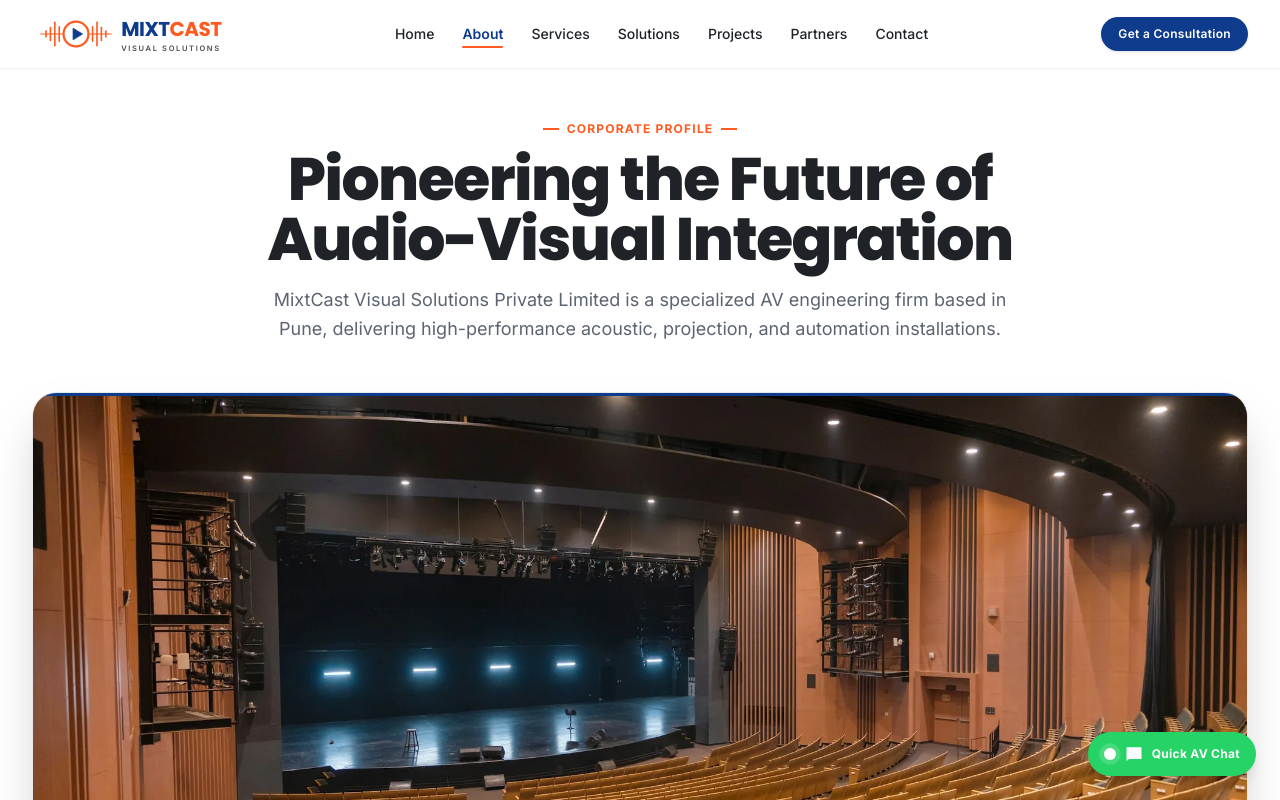
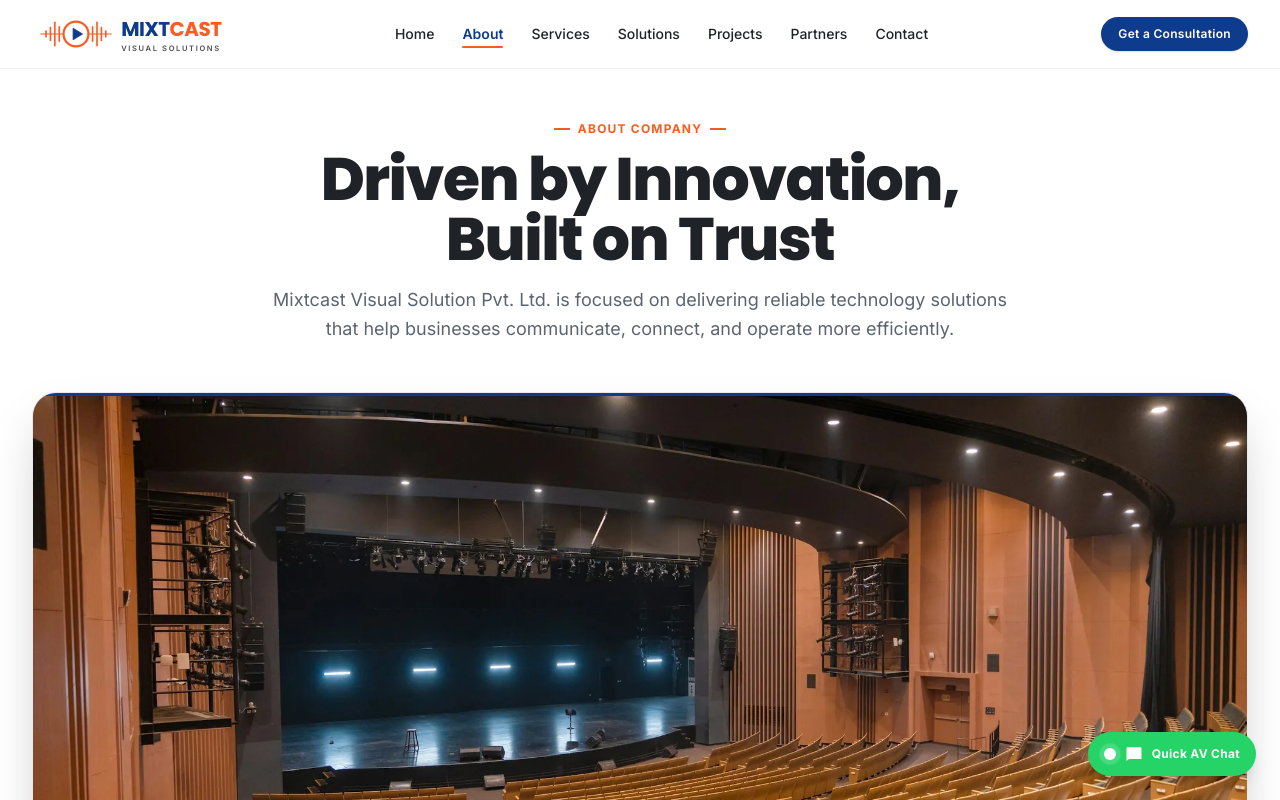
Before and after one commit to nicksnawale-ops/mixtcast, a React (Vite) app: page /about in a window 1280 px wide. Shown: the top 800 px of the page. Built offline with nearby package versions, Linux system fonts and the light colour scheme.

Commit message:
content(about): update hero eyebrow, headline and description
Co-Authored-By: Claude Opus 5.5 <noreply@anthropic.com>

```diff
--- a/src/pages/AboutPage.tsx
+++ b/src/pages/AboutPage.tsx
@@ -16,16 +16,17 @@ export const AboutPage: React.FC = () => {
           <div className="inline-flex items-center gap-2 mb-3">
             <span className="h-[2px] w-4 bg-brand-orange" />
             <span className="text-xs font-bold uppercase tracking-widest text-brand-orange">
-              Corporate Profile
+              About Company
             </span>
             <span className="h-[2px] w-4 bg-brand-orange" />
           </div>
-          <h1 className="text-4xl sm:text-5xl lg:text-6xl font-extrabold text-ink font-heading tracking-tight">
-            Pioneering the Future of Audio-Visual Integration
+          <h1 className="text-4xl sm:text-5xl lg:text-6xl font-extrabold text-ink font-heading tracking-tight" style={{ textWrap: "balance" }}>
+            Driven by Innovation, <br className="hidden sm:inline" />
+            Built on Trust
           </h1>
           <p className="mt-4 text-base sm:text-lg text-ink-muted leading-relaxed">
-            MixtCast Visual Solutions Private Limited is a specialized AV engineering firm based in
-            Pune, delivering high-performance acoustic, projection, and automation installations.
+            Mixtcast Visual Solution Pvt. Ltd. is focused on delivering reliable technology solutions that help
+            businesses communicate, connect, and operate more efficiently.
           </p>
         </div>
 
```
